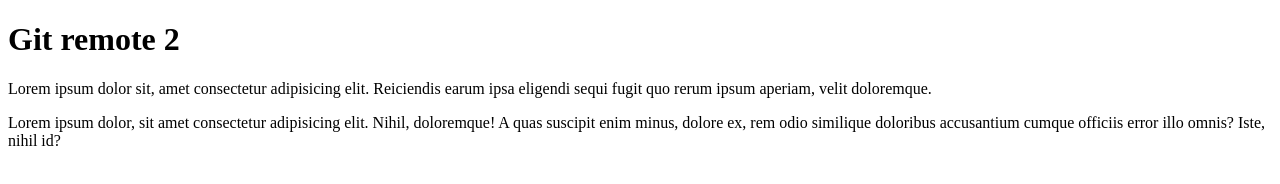
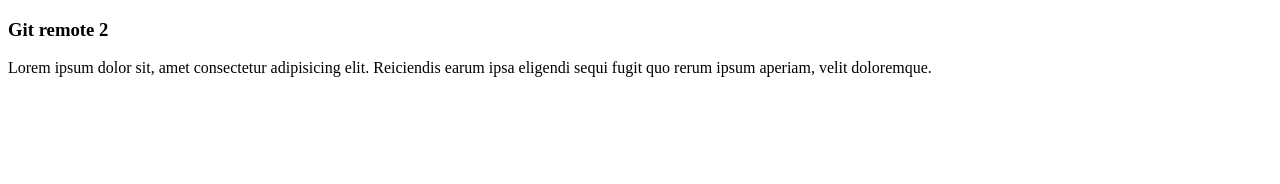
Before and after one commit to aldoBangun/git-test-2, a plain HTML site: page index.html in a window 1280 px wide. Drawn offline with Linux system fonts and the light colour scheme.

Commit message:
mengubah fungsi ukuran font judul di file index.php

```diff
--- a/index.html
+++ b/index.html
@@ -7,8 +7,7 @@
     <title>Coba git remote 2</title>
 </head>
 <body>
-    <h1>Git remote 2</h1>
+    <h3>Git remote 2</h3>
     <p>Lorem ipsum dolor sit, amet consectetur adipisicing elit. Reiciendis earum ipsa eligendi sequi fugit quo rerum ipsum aperiam, velit doloremque.</p>
-    <p>Lorem ipsum dolor, sit amet consectetur adipisicing elit. Nihil, doloremque! A quas suscipit enim minus, dolore ex, rem odio similique doloribus accusantium cumque officiis error illo omnis? Iste, nihil id?</p>
 </body>
 </html>
```
